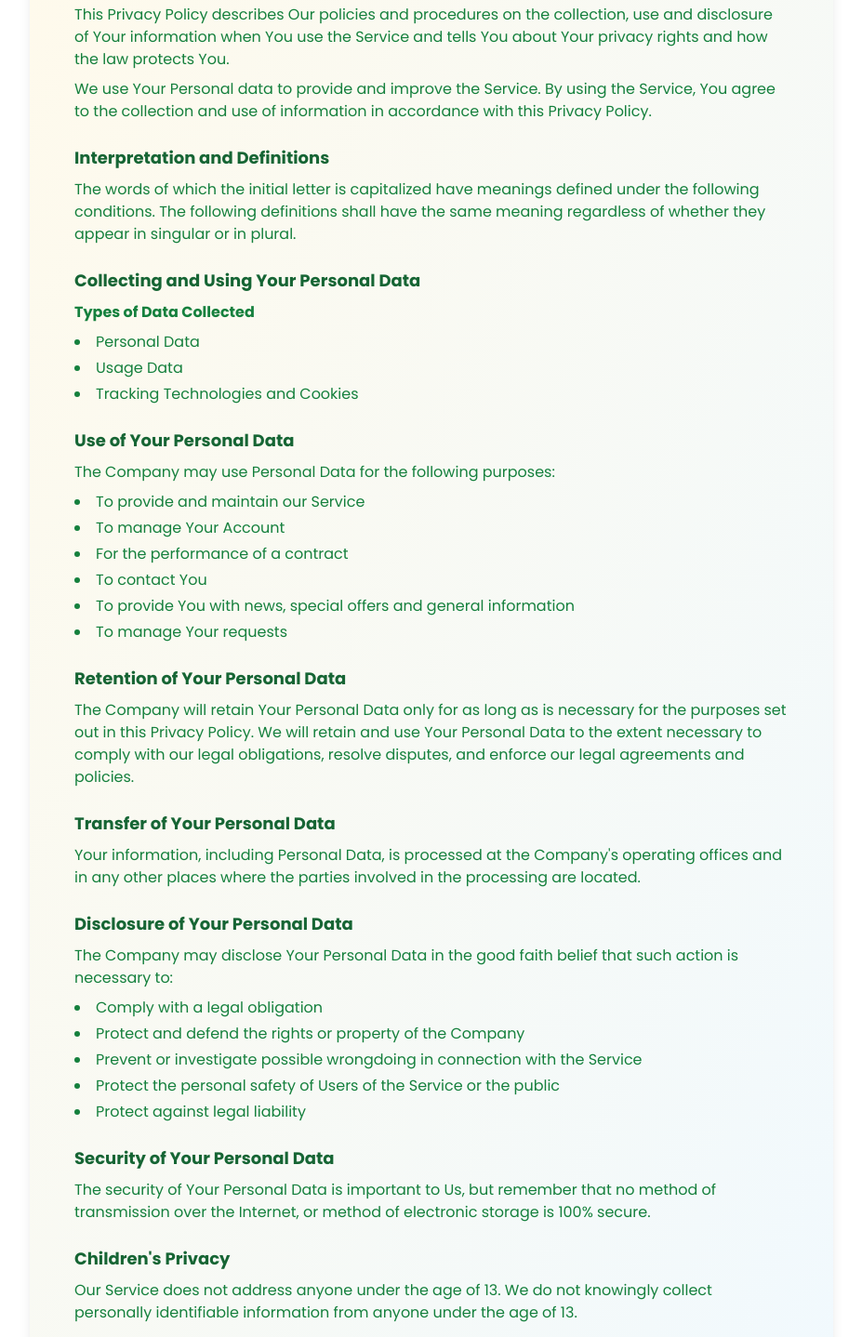
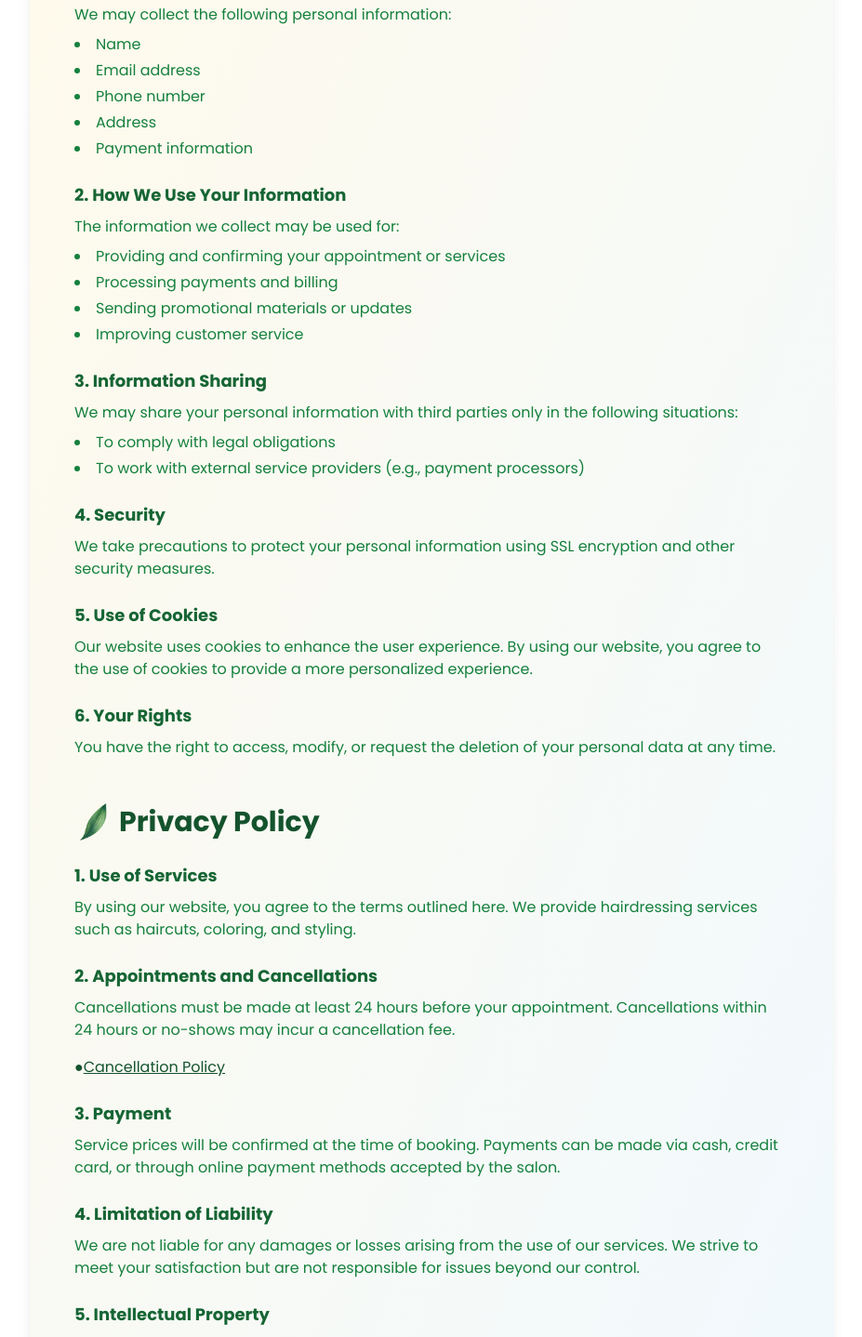
Before and after one commit to iwakikishi/oneleaf_salon, a Next.js app: page /privacy-policy in a window 1280 px wide. Shown: the part 320-1758 px from the top of the page at 93% size, without its empty margins (176-1103 px from the left). Built offline with nearby package versions, Linux system fonts and the light colour scheme.

Commit message:
10/23-17:29

```diff
--- a/app/page.tsx
+++ b/app/page.tsx
@@ -126,15 +126,10 @@ export default function Page() {
         </div>
         <InstagramFeed />
       </section>
-      {/* Prices Section */}
+      {/* Price Section */}
       <section className='flex flex-col gap-6 px-2 mt-12 sm:mt-16 md:mt-20 lg:mt-24 py-8 md:px-12 lg:px-56'>
         <SectionTitle>Prices</SectionTitle>
-        <div className='flex flex-col bg-[#f0f9ff] p-4 text-sm rounded-xl'>
-          Dear Valued Client, We are grateful for your continued patronage and support. Due to the recent increase in the cost of raw materials, we
-          regret to inform you that we will be implementing a price adjustment across some of our services effective January 1st 2025. This change is
-          necessary to maintain the premium quality and exceptional care you have come to expect from us. We appreciate your understanding and thank
-          you for your ongoing support. Sincerely, OneLeaf Salon Hair by Kazuyo
-        </div>
+
         <div className='flex flex-col gap-8'>
           <PriceAccordion />
           <Button asChild className='p-8 bg-lime-700/30 text-lime-700 text-xl font-poppins hover:bg-lime-700/50'>
--- a/app/privacy-policy/page.tsx
+++ b/app/privacy-policy/page.tsx
@@ -25,96 +25,97 @@ export default function Page() {
       <div className='max-w-4xl mx-auto px-4 py-12 md:py-24'>
         <div className='bg-gradient-to-br from-[#fffaeb] to-[#f0f9ff] p-8 md:p-12 rounded-2xl shadow-lg'>
           <SectionTitle>Privacy Policy</SectionTitle>
-          <p className='text-green-700 mb-6'>Last updated: March 03, 2021</p>
+          <p className='text-green-700 mb-6'>Last updated: October 20, 2024</p>
 
-          <PolicyItem title='Introduction'>
+          <PolicyItem title='1. Information We Collect'>
+            <p>{`We may collect the following personal information:`}</p>
+            <ul className='list-disc list-inside mt-2 space-y-1'>
+              <li>Name</li>
+              <li>Email address</li>
+              <li>Phone number</li>
+              <li>Address</li>
+              <li>Payment information</li>
+            </ul>
+          </PolicyItem>
+
+          <PolicyItem title='2. How We Use Your Information'>
+            <p>{`The information we collect may be used for:`}</p>
+            <ul className='list-disc list-inside mt-2 space-y-1'>
+              <li>Providing and confirming your appointment or services</li>
+              <li>Processing payments and billing</li>
+              <li>Sending promotional materials or updates</li>
+              <li>Improving customer service</li>
+            </ul>
+          </PolicyItem>
+
+          <PolicyItem title='3. Information Sharing'>
+            <p>We may share your personal information with third parties only in the following situations:</p>
+            <ul className='list-disc list-inside mt-2 space-y-1'>
+              <li>To comply with legal obligations</li>
+              <li>To work with external service providers (e.g., payment processors)</li>
+            </ul>
+          </PolicyItem>
+
+          <PolicyItem title='4. Security'>
+            <p>We take precautions to protect your personal information using SSL encryption and other security measures.</p>
+          </PolicyItem>
+
+          <PolicyItem title='5. Use of Cookies'>
             <p>
-              {`This Privacy Policy describes Our policies and procedures on the collection, use and disclosure of Your information when You use the
-              Service and tells You about Your privacy rights and how the law protects You.`}
-            </p>
-            <p className='mt-2'>
-              {`We use Your Personal data to provide and improve the Service. By using the Service, You agree to the collection and use of information
-              in accordance with this Privacy Policy.`}
+              {`Our website uses cookies to enhance the user experience. By using our website, you agree to the use of cookies to provide a more personalized experience.`}
             </p>
           </PolicyItem>
 
-          <PolicyItem title='Interpretation and Definitions'>
+          <PolicyItem title='6. Your Rights'>
+            <p>{`You have the right to access, modify, or request the deletion of your personal data at any time.`}</p>
+          </PolicyItem>
+
+          <div className='mt-12' />
+          <SectionTitle>Privacy Policy</SectionTitle>
+
+          <PolicyItem title='1. Use of Services'>
             <p>
-              {`The words of which the initial letter is capitalized have meanings defined under the following conditions. The following definitions
-              shall have the same meaning regardless of whether they appear in singular or in plural.`}
+              {`By using our website, you agree to the terms outlined here. We provide hairdressing services such as haircuts, coloring, and styling.`}
             </p>
           </PolicyItem>
 
-          <PolicyItem title='Collecting and Using Your Personal Data'>
-            <h4 className='font-semibold mt-2'>Types of Data Collected</h4>
-            <ul className='list-disc list-inside mt-2 space-y-1'>
-              <li>Personal Data</li>
-              <li>Usage Data</li>
-              <li>Tracking Technologies and Cookies</li>
-            </ul>
-          </PolicyItem>
-
-          <PolicyItem title='Use of Your Personal Data'>
-            <p>The Company may use Personal Data for the following purposes:</p>
-            <ul className='list-disc list-inside mt-2 space-y-1'>
-              <li>To provide and maintain our Service</li>
-              <li>To manage Your Account</li>
-              <li>For the performance of a contract</li>
-              <li>To contact You</li>
-              <li>To provide You with news, special offers and general information</li>
-              <li>To manage Your requests</li>
-            </ul>
-          </PolicyItem>
-
-          <PolicyItem title='Retention of Your Personal Data'>
+          <PolicyItem title='2. Appointments and Cancellations'>
             <p>
-              {`The Company will retain Your Personal Data only for as long as is necessary for the purposes set out in this Privacy Policy. We will
-              retain and use Your Personal Data to the extent necessary to comply with our legal obligations, resolve disputes, and enforce our legal
-              agreements and policies.`}
+              {`Cancellations must be made at least 24 hours before your appointment. Cancellations within 24 hours or no-shows may incur a cancellation fee.`}
+            </p>
+            <p className='text-green-900 text-base font-poppins mt-4'>
+              ●
+              <Link href='/cancellation-policy'>
+                <span className='underline'>Cancellation Policy</span>
+              </Link>
             </p>
           </PolicyItem>
 
-          <PolicyItem title='Transfer of Your Personal Data'>
+          <PolicyItem title='3. Payment'>
             <p>
-              {`Your information, including Personal Data, is processed at the Company's operating offices and in any other places where the parties
-              involved in the processing are located.`}
+              {`Service prices will be confirmed at the time of booking. Payments can be made via cash, credit card, or through online payment methods accepted by the salon.`}
             </p>
           </PolicyItem>
-
-          <PolicyItem title='Disclosure of Your Personal Data'>
-            <p>The Company may disclose Your Personal Data in the good faith belief that such action is necessary to:</p>
-            <ul className='list-disc list-inside mt-2 space-y-1'>
-              <li>Comply with a legal obligation</li>
-              <li>Protect and defend the rights or property of the Company</li>
-              <li>Prevent or investigate possible wrongdoing in connection with the Service</li>
-              <li>Protect the personal safety of Users of the Service or the public</li>
-              <li>Protect against legal liability</li>
-            </ul>
-          </PolicyItem>
-
-          <PolicyItem title='Security of Your Personal Data'>
+          <PolicyItem title='4. Limitation of Liability'>
             <p>
-              {`The security of Your Personal Data is important to Us, but remember that no method of transmission over the Internet, or method of
-              electronic storage is 100% secure.`}
+              {`We are not liable for any damages or losses arising from the use of our services. We strive to meet your satisfaction but are not responsible for issues beyond our control.`}
             </p>
           </PolicyItem>
-
-          <PolicyItem title="Children's Privacy">
+          <PolicyItem title='5. Intellectual Property'>
             <p>
-              {`Our Service does not address anyone under the age of 13. We do not knowingly collect personally identifiable information from anyone
-              under the age of 13.`}
+              {`All content on this website, including text, images, and logos, is the property of our salon or its licensors. Unauthorized use is prohibited.`}
             </p>
           </PolicyItem>
-
-          <PolicyItem title='Changes to this Privacy Policy'>
+          <PolicyItem title='6. Governing Law'>
             <p>
-              {`We may update Our Privacy Policy from time to time. We will notify You of any changes by posting the new Privacy Policy on this page.`}
+              {`These Terms of Service are governed by the laws of the United States. Any disputes will be resolved in the courts of the United States.
+`}
             </p>
           </PolicyItem>
 
           <PolicyItem title='Contact Us'>
             <p>If you have any questions about this Privacy Policy, You can contact us:</p>
-            <p className='mt-2'>By email: info@oneleafsalon.com</p>
+            <p className='mt-2'>By email: oneleaf.inc23@gmail.com</p>
           </PolicyItem>
 
           <div className='mt-8 text-center'>
--- a/app/services/page.tsx
+++ b/app/services/page.tsx
@@ -9,13 +9,13 @@ import { ServicesCardComponent } from '@/components/services-card';
 export default function page() {
   return (
     <main className='flex flex-col w-full h-full bg-white pb-24'>
-      <section className='flex flex-col gap-8 px-2 mt-24 md:px-12 lg:px-48'>
+      <section className='flex flex-col gap-5 px-2 mt-24 md:px-12 lg:px-48'>
         <SectionTitle>Services</SectionTitle>
         <div className='grid xs:grid-cols-1 sm:grid-cols-1 md:grid-cols-2 lg:grid-cols-4 xl:grid-cols-4 gap-2'>
           <ServicesCardComponent />
         </div>
       </section>
-      <section className='flex flex-col gap-8 px-2 mt-24 md:px-12 lg:px-48'>
+      <section className='flex flex-col gap-5 px-2 mt-24 md:px-12 lg:px-48'>
         <div className='flex flex-col bg-[#fffaeb] p-8 pb-10 rounded-xl gap-8'>
           <div className='flex flex-row items-start'>
             <Image src='/images/head_spa.png' alt='leaf' width={80} height={80} className='object-contain rounded-lg' />
@@ -36,7 +36,7 @@ export default function page() {
           </div>
         </div>
       </section>
-      <section className='flex flex-col gap-8 px-2 mt-24 md:px-12 lg:px-48'>
+      <section className='flex flex-col gap-5 px-2 mt-24 md:px-12 lg:px-48'>
         <SectionTitle>Prices</SectionTitle>
         <div className='flex flex-col gap-8'>
           <PriceAccordion />
```
Also changed, not shown: components/PriceAccordion.tsx (+74 -26 lines).
